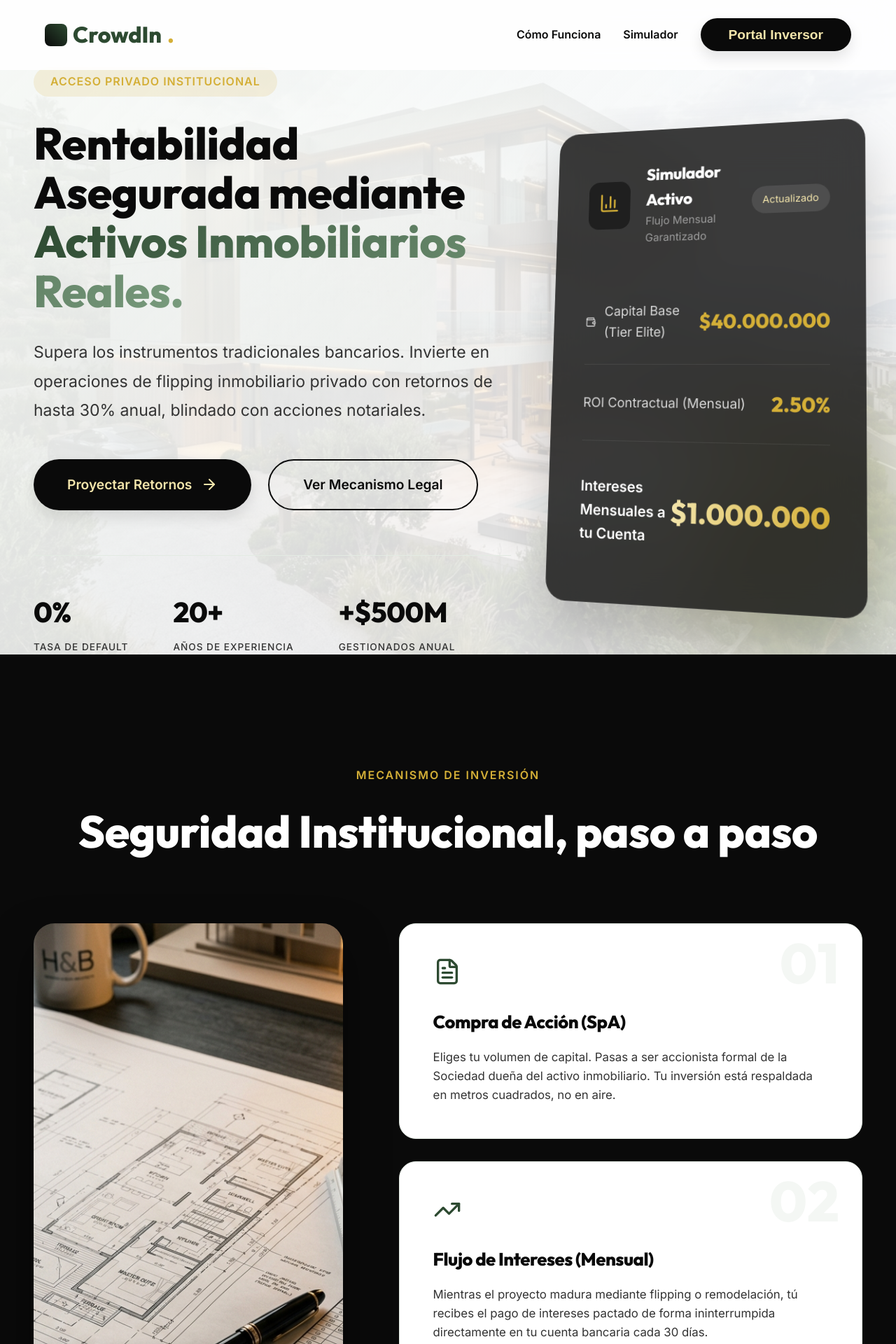
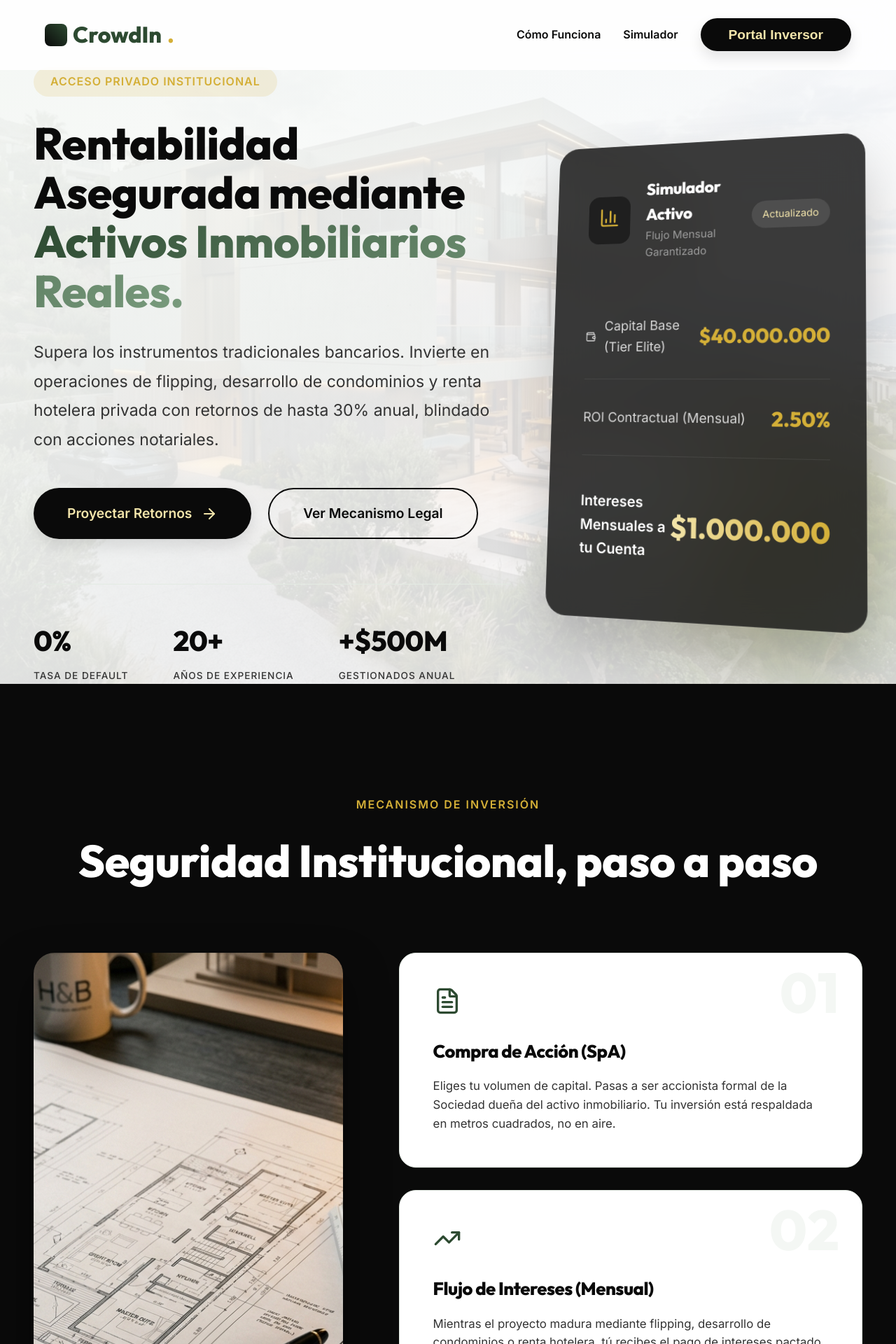
Before and after one commit to Rentapro/CrowdIn, a React (Vite) app: page / in a window 1280 px wide. Shown: the top 1920 px of the page at 70% size. Built offline with nearby package versions, Linux system fonts and the light colour scheme.

Commit message:
fix: actualizar modelo de negocio en la landing (flipping, condominios, cabañas)

```diff
--- a/src/App.jsx
+++ b/src/App.jsx
@@ -69,8 +69,8 @@ function App() {
   const faqs = [
     { q: "¿Qué pasa si el proyecto inmobiliario fracasa o se retrasa?", a: "Al firmar un Contrato de Retroventa, no eres un prestamista, eres dueño de acciones de la Sociedad. En el peor escenario de liquidación, los activos inmobiliarios se liquidan para cubrir el patrimonio de los accionistas, blindando el capital muy por encima de un crédito común." },
     { q: "¿El pago de impuestos recae sobre mi flujo mensual?", a: "Las estructuras se diseñan según normativa de rentas de capital mobiliario. Entregamos los certificados correspondientes en la Operación Renta anual. Es el inversor quien declara su incremento patrimonial en su global complementario." },
-    { q: "¿Puedo retirar mi capital antes del Mes 12?", a: "El ciclo mínimo de bloqueo son 12 meses, ya que los fondos se materializan en hormigón y proyectos reales de flipping. La ventana de rescate se abre exclusivamente al cumplir el ciclo anual, donde puedes solicitar el pago Bullet o renovar." },
-    { q: "¿En qué tipo de propiedades invierte mi capital?", a: "Nos enfocamos en operaciones de 'Flipping' (compra, remodelación y venta) en zonas de alta demanda urbana, además de desarrollo de micro-barrios privados. Invertimos en activos de rápida liquidez con tasación comercial comprobada." },
+    { q: "¿Puedo retirar mi capital antes del Mes 12?", a: "El ciclo mínimo de bloqueo son 12 meses, ya que los fondos se materializan en hormigón, condominios y proyectos reales de flipping. La ventana de rescate se abre exclusivamente al cumplir el ciclo anual, donde puedes solicitar el pago Bullet o renovar." },
+    { q: "¿En qué tipo de propiedades invierte mi capital?", a: "Nuestro portafolio abarca tres líneas: 1) 'Flipping' de alta velocidad en zonas urbanas, 2) Compra de terrenos y desarrollo de condominios privados, y 3) Construcción de cabañas para el rubro hotelero, generando rentabilidad fija a través de arriendos." },
     { q: "¿Qué garantía tengo sobre mi inversión inicial?", a: "Tu capital ingresa a una Sociedad por Acciones (SpA) diseñada específicamente como vehículo de adquisición. Primero levantamos el capital estructurado y luego la SpA ejecuta la compra del activo inmobiliario matriz, manteniendo el capital societario blindado bajo mandato legal." },
     { q: "¿Me mantendrán informado del progreso de las obras?", a: "Sí. Durante la fase inicial de levantamiento, la operación es administrativa. Una vez adquirido el activo y comenzada la fase de obra, enviamos reportes digitales de avance a nuestros accionistas. Por seguridad y eficiencia logística, no realizamos visitas a terreno." },
     { q: "¿Dónde se realiza la firma legal de las acciones?", a: "Todo el proceso notarial se realiza mediante firma presencial en Notaría o a través de plataformas certificadas de Firma Electrónica Avanzada (ej. Autentia), con plena validez legal." },
@@ -132,7 +132,7 @@ function App() {
                 Rentabilidad Asegurada mediante <span>Activos Inmobiliarios Reales.</span>
               </h1>
               <p className="hero-subtitle">
-                Supera los instrumentos tradicionales bancarios. Invierte en operaciones de flipping inmobiliario privado con retornos de hasta 30% anual, blindado con acciones notariales.
+                Supera los instrumentos tradicionales bancarios. Invierte en operaciones de flipping, desarrollo de condominios y renta hotelera privada con retornos de hasta 30% anual, blindado con acciones notariales.
               </p>
 
               <div style={{ display: 'flex', gap: '1.5rem', flexWrap: 'wrap' }}>
@@ -228,7 +228,7 @@ function App() {
                 <div className="step-content">
                   <TrendingUp size={40} color="var(--sage-800)" style={{ marginBottom: '1.5rem' }} />
                   <h3 style={{ fontSize: '1.6rem', marginBottom: '1rem', color: 'var(--charcoal)' }}>Flujo de Intereses (Mensual)</h3>
-                  <p style={{ color: 'var(--charcoal-mid)', fontSize: '1.05rem' }}>Mientras el proyecto madura mediante flipping o remodelación, tú recibes el pago de intereses pactado de forma ininterrumpida directamente en tu cuenta bancaria cada 30 días.</p>
+                  <p style={{ color: 'var(--charcoal-mid)', fontSize: '1.05rem' }}>Mientras el proyecto madura mediante flipping, desarrollo de condominios o renta hotelera, tú recibes el pago de intereses pactado de forma ininterrumpida directamente en tu cuenta bancaria cada 30 días.</p>
                 </div>
               </div>
 
@@ -444,7 +444,7 @@ function App() {
             <div className="trust-item">
               <div className="trust-icon"><RefreshCw size={50} /></div>
               <h3 style={{ fontSize: '1.8rem', marginBottom: '1.5rem' }}>Interés Compuesto Real</h3>
-              <p style={{ color: 'var(--charcoal-mid)', fontSize: '1.1rem', lineHeight: 1.7 }}>Puedes retirar tu flujo o reinvertirlo en nuevos proyectos de flipping, escalando tu capital a velocidad de mercado privado.</p>
+              <p style={{ color: 'var(--charcoal-mid)', fontSize: '1.1rem', lineHeight: 1.7 }}>Puedes retirar tu flujo o reinvertirlo en nuevos desarrollos, cabañas o condominios, escalando tu capital a velocidad de mercado privado.</p>
             </div>
           </div>
         </div>
```
